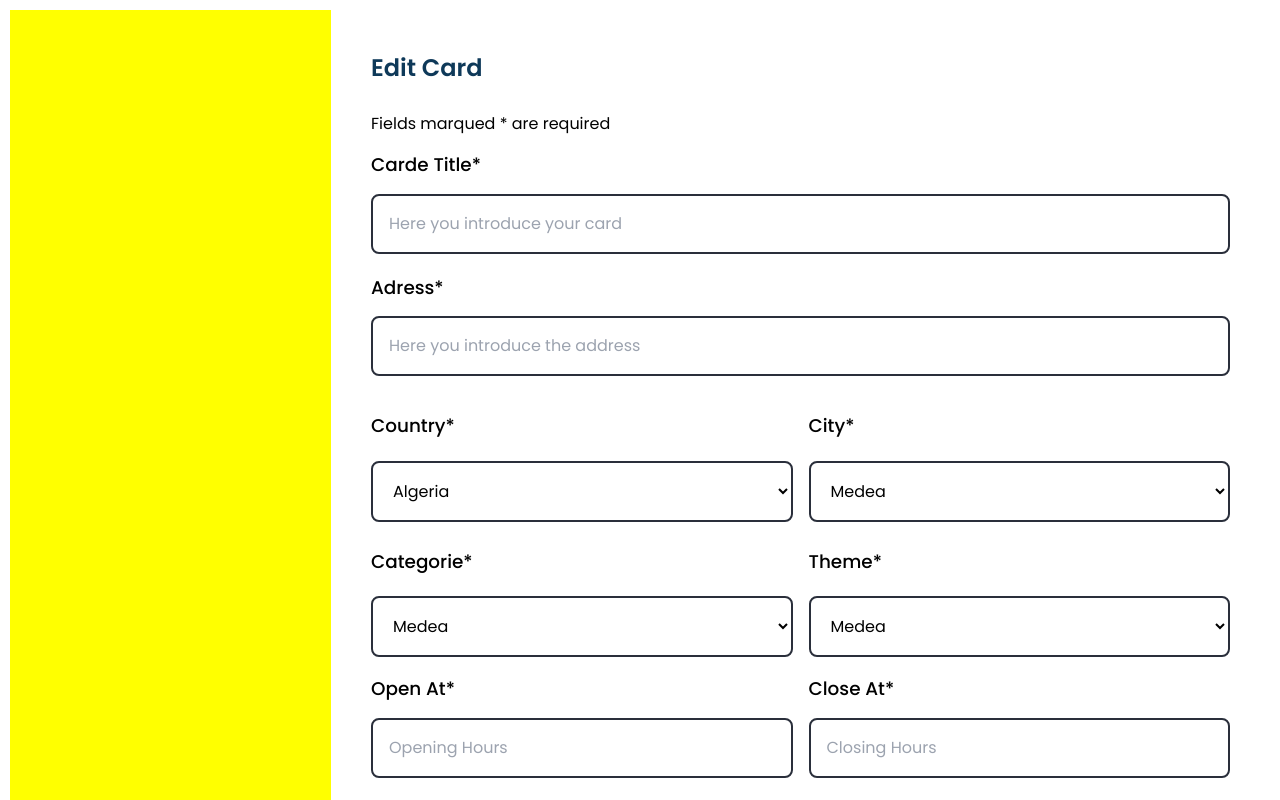
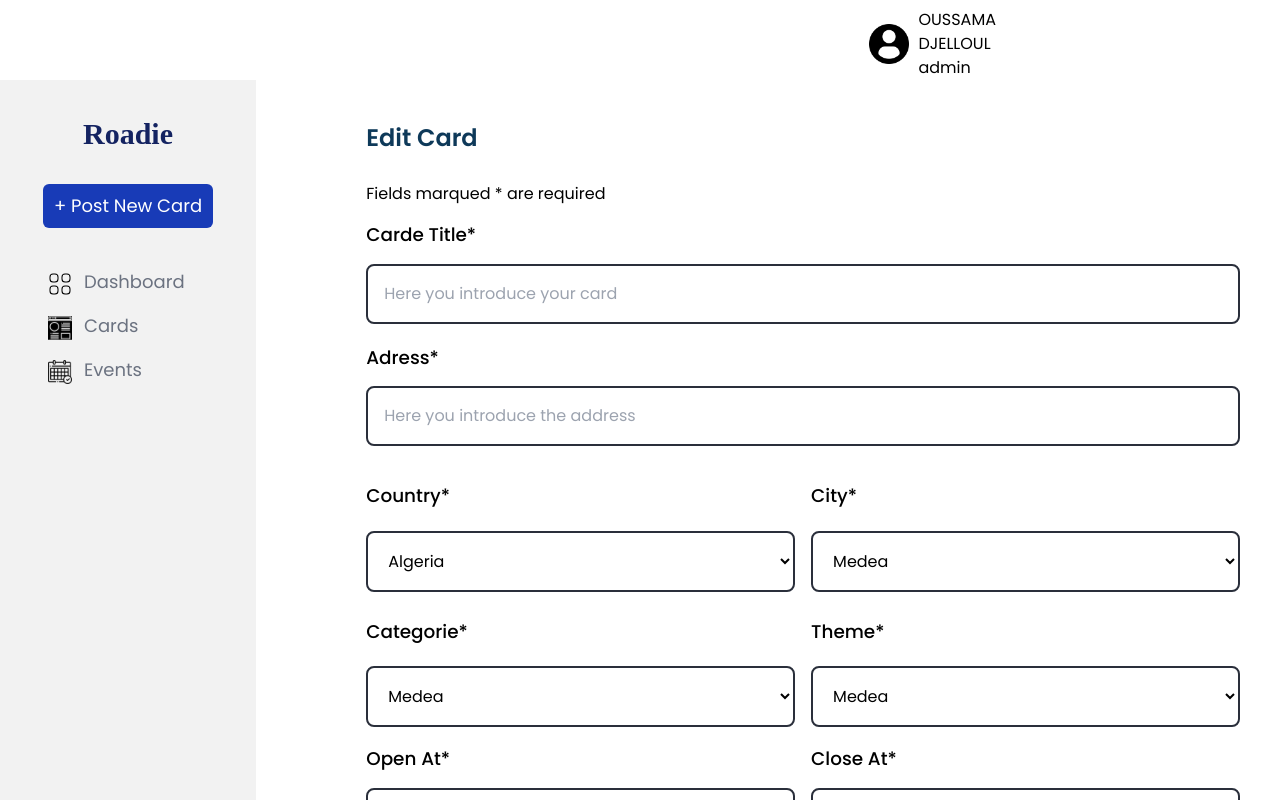
Before and after one commit to oussamadjelloul/dzExploire_Project, a React (Vite) app in the folder Admin/: page /edit/card in a window 1280 px wide. Shown: the top 800 px of the page. Built offline with nearby package versions, Linux system fonts and the light colour scheme.

Commit message:
fix some problem

```diff
--- a/Admin/src/App.jsx
+++ b/Admin/src/App.jsx
@@ -25,7 +25,6 @@ export default function App() {
       <Route path="/edit/card" element={<EditCard1 />}/>
       <Route path="/edit/card/location" element={<EditCard2 />}/>
       <Route path="/edit/event" element={<EditEvent />}/>
-
       <Route path="/login" element={<Login />}/>
       <Route path="/signup" element={<SignUp />}/>
       <Route path="/frgpwd" element={<ForgotPassword />}/>
--- a/Admin/src/assets/css/EditCard.css
+++ b/Admin/src/assets/css/EditCard.css
@@ -21,8 +21,8 @@ body {
 }
 
 .sideBar{
-  background: yellow;
   width: 35%;
+  align-self: start;
 }
 
 .contact {
--- /dev/null
+++ b/Admin/src/component/Dashboard/Nav.jsx
@@ -0,0 +1,25 @@
+import { FaBars } from "react-icons/fa";
+import user from "../../assets/user.png"
+
+const Nav = (prop) => {
+    return (  <div className="flex w-full lg:w-10/12 lg:justify-end gap-2 pt-2 items-center justify-between p-1 fixed z-40 backdrop-filter backdrop-blur-md backdrop-brightness-100 pb-3">
+    <div className="w-1/12 lg:hidden">
+      <button
+        onClick={() => {
+          prop.setOpen(!prop.open);
+        }}
+      >
+        <FaBars size="25px" />
+      </button>
+    </div>
+    <div className="h-full flex justify-center items-center gap-[5%] ">
+      <img src={user} alt="admin" className="w-10 h-10"/>
+      <div className=" flex flex-col">
+        <p>OUSSAMA DJELLOUL</p>
+        <p>admin</p>
+      </div>
+    </div>
+  </div> );
+}
+
+export default Nav;
--- a/Admin/src/component/Dashboard/SideBar.jsx
+++ b/Admin/src/component/Dashboard/SideBar.jsx
@@ -20,25 +20,25 @@ export default function SideBar({ open, setOpen }) {
     <div
       className={
         open
-          ? "w-3/5 h-screen fixed z-50 overflow-auto flex flex-col bg-[#F2F2F2] transition transform translate-x-0  "
+          ? "w-3/5 h-full fixed z-50 overflow-auto flex flex-col bg-[#F2F2F2] transition  left-0 top-0  transform translate-x-0  "
           : "md:w-1/5 h-screen fixed z-50 overflow-auto lg:flex flex-col bg-[#F2F2F2] hidden transition"
       }
     >
-      <div className="flex flex-col w-2/3 m-auto mt-4 gap-10">
+      <div className="flex flex-col w-2/3 m-auto mt-4 gap-10 ">
         <div className="w-full h-4 flex justify-end lg:hidden ">
           <button
             onClick={() => {
               setOpen();
             }}
           >
-            <AiOutlineClose size="25px" className="text-white" />
+            <AiOutlineClose size="25px" className="text-blu" />
           </button>
         </div>
         <div className="w-full m-auto h-28 flex flex-col justify-between text-center lg:mt-5 ">
           {/* <img src={logo} alt="logo" /> */}
           <p className=" font-logo text-blu font-bold text-3xl">Roadie</p>
           <button className=" bg-blue bg-[#183BB7] text-white p-2 rounded-md  text-lg">
-            {" "}
+            {""}
             + Post New Card
           </button>
         </div>
--- a/Admin/src/index.css
+++ b/Admin/src/index.css
@@ -9,3 +9,5 @@
   background-size: cover;
 
 }
+
+body {padding: 0;}
--- a/Admin/src/pages/Dashboard.jsx
+++ b/Admin/src/pages/Dashboard.jsx
@@ -1,15 +1,13 @@
 import React from "react";
 import SideBar from "../component/Dashboard/SideBar";
-import { useLocation } from "react-router-dom";
 // import { AiOutlineSearch } from "react-icons/ai";
-import { FaBars } from "react-icons/fa";
 import Charts from "../component/Charts/Charts";
 import Timing from "../assets/Icon.svg";
 import Message from "../assets/comment 1.svg";
 import Cards from "../assets/post 2.svg";
 import Calendery from "../assets/calendar 2.svg";
+import Nav from "../component/Dashboard/Nav";
 export default function Home() {
-  const location = useLocation();
   const [open, setOpen] = React.useState(false);
 
   return (
@@ -22,24 +20,7 @@ export default function Home() {
       />
 
       <div className="w-full lg:w-4/5 p-3 pt-0 lg:ml-[20%] ">
-        <div className="flex w-full lg:w-10/12 lg:justify-end gap-2 pt-2 items-center justify-between p-1 fixed z-40 backdrop-filter backdrop-blur-md backdrop-brightness-100 pb-3">
-          <div className="w-1/12 lg:hidden">
-            <button
-              onClick={() => {
-                setOpen(!open);
-              }}
-            >
-              <FaBars size="25px" />
-            </button>
-          </div>
-          <div className="w-4/12 h-full flex justify-center items-center gap-[5%] ">
-            <img src="" alt="admin" />
-            <div className=" flex flex-col">
-              <p>OUSSAMA DJELLOUL</p>
-              <p>admin</p>
-            </div>
-          </div>
-        </div>
+        <Nav open={open} setOpen={setOpen} />
         <div className="pt-20 font-font relative">
           <div className="lg:w-8/12 w-full p-3  flex justify-between">
             <p className=" text-blu text-2xl font-semibold">Dashboard</p>
--- a/Admin/src/pages/EditCard1.jsx
+++ b/Admin/src/pages/EditCard1.jsx
@@ -1,13 +1,22 @@
 import React from "react";
 import "../assets/css/EditCard.css";
+import SideBar from "../component/Dashboard/SideBar";
+import Nav from "../component/Dashboard/Nav";
 
 const EditCard1 = () => {
   const [images, setImages] = React.useState([]);
+  const [open, setOpen] = React.useState(false);
 
   return (
     <div>
-      <div className="ContactUs">
-        <div className="sideBar"></div>
+      <Nav open={open} setOpen={setOpen} />
+      <div className="ContactUs pt-20">
+        <div className="sideBar">
+          <SideBar open={open}
+          setOpen={() => {
+          setOpen(!open);
+        }} />
+        </div>
         <div className="contact form">
           <h2>Edit Card</h2>
           <form>
--- a/Admin/src/pages/NewCard1.jsx
+++ b/Admin/src/pages/NewCard1.jsx
@@ -1,5 +1,6 @@
 import React from "react";
 import "../assets/css/EditCard.css";
+import SideBar from "../component/Dashboard/SideBar";
 
 const NewCard1 = () => {
   const [images, setImages] = React.useState([]);
@@ -7,7 +8,9 @@ const NewCard1 = () => {
   return (
     <div>
       <div className="ContactUs">
-        <div className="sideBar"></div>
+        <div className="sideBar">
+          <SideBar />
+        </div>
         <div className="contact form">
           <h2>New Card</h2>
           <form>
@@ -163,7 +166,7 @@ const NewCard1 = () => {
                           style={{ backgroundImage: `url(${e})` }}
                         >
                           <i
-                            className="fas fa-trash-alt trash-icon"
+                            className="fas fa-trash-alt trash-icon bg-red-600"
                             onClick={() => {
                               images.splice(index, 1);
                               setImages([...images]);
--- a/Admin/src/pages/NewEvent.jsx
+++ b/Admin/src/pages/NewEvent.jsx
@@ -1,5 +1,8 @@
 const NewEvent = () => {
-    return ( <></> );
+    return (
+    <div>
+
+    </div> );
 }
 
 export default NewEvent;
```
Also changed, not shown: Admin/src/assets/user.png (added).
